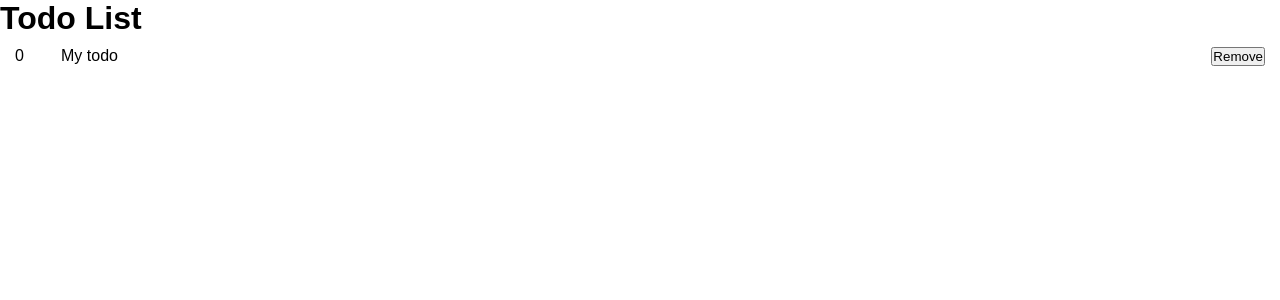
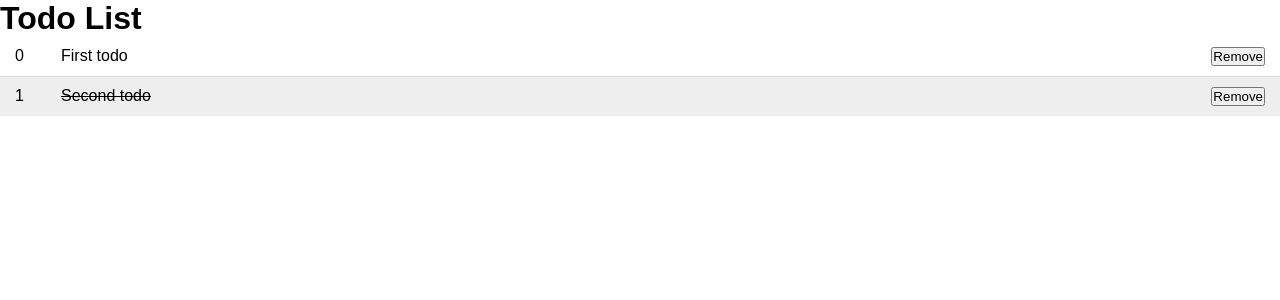
Before and after one commit to judelt/todo-app, an Angular app: page / in a window 1280 px wide. Shown: the top 300 px of the page. Built offline with nearby package versions, Linux system fonts and the light colour scheme.

Commit message:
start adding logic

```diff
--- a/src/app/components/todos/todos.component.html
+++ b/src/app/components/todos/todos.component.html
@@ -1,8 +1,7 @@
 <div class="todos">
-  {{ title }}
-  <div class="todo">
-    <div class="id">0</div>
-    <div class="content">My todo</div>
-    <button class="delete">Remove</button>
+  <div *ngFor="let todo of todos; let i = index" class="todo {{ todo.completed? 'done' : '' }}">
+    <div class="id">{{ i }}</div>
+    <div class="content" (click)="toggleDone(i)">{{ todo.content }}</div>
+    <button class="delete" (click)="deleteTodo(i)" >Remove</button>
   </div>
 </div>
```
